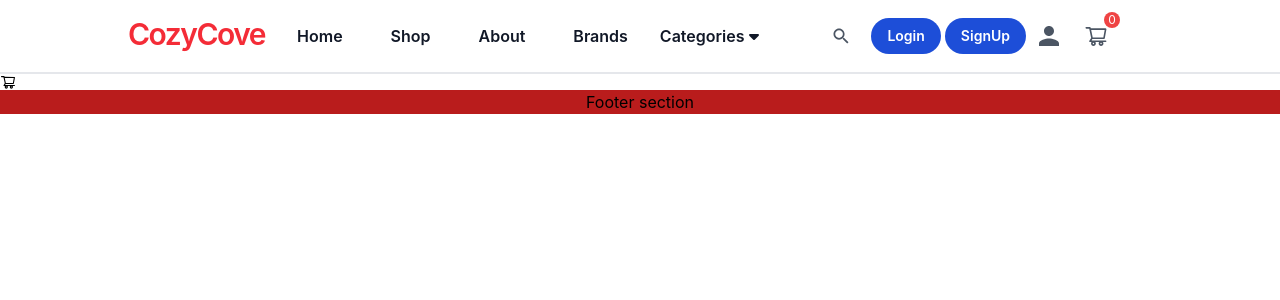
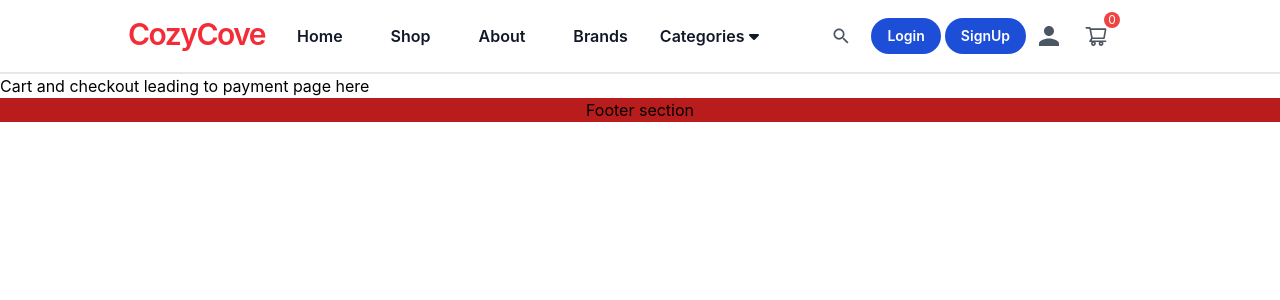
Before and after one commit to Evarmedia/cozycove-ecom, a React (Vite) app: page /cart in a window 1280 px wide. Shown: the top 300 px of the page. Built offline with nearby package versions, Linux system fonts and the light colour scheme.

Commit message:
update cart/checkout

```diff
--- a/src/pages/Cart/Cart.jsx
+++ b/src/pages/Cart/Cart.jsx
@@ -1,8 +1,8 @@
 // import React from 'react'
-import { AiOutlineShoppingCart } from "react-icons/ai";
+
 const Cart = () => {
   return (
-<div><AiOutlineShoppingCart /></div>
+<div>Cart and checkout leading to payment page here</div>
   )
 }
 
```
